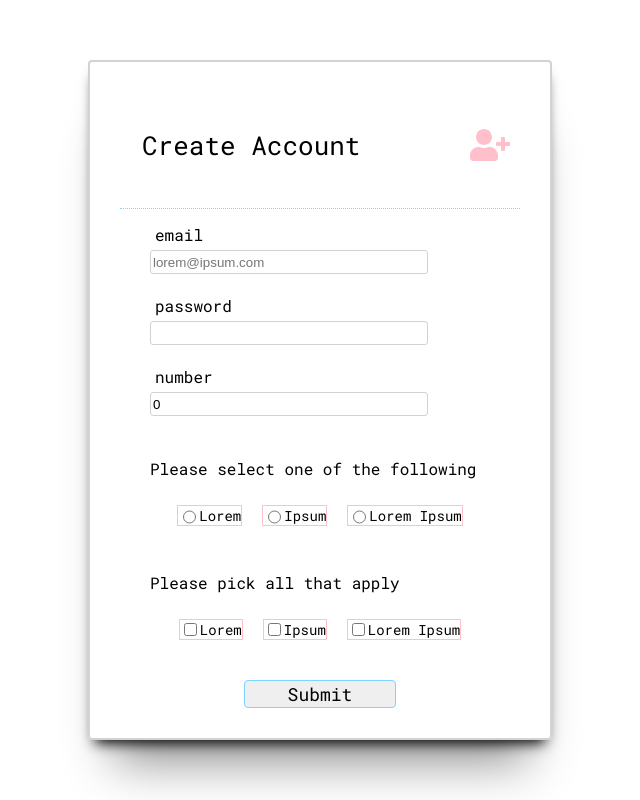
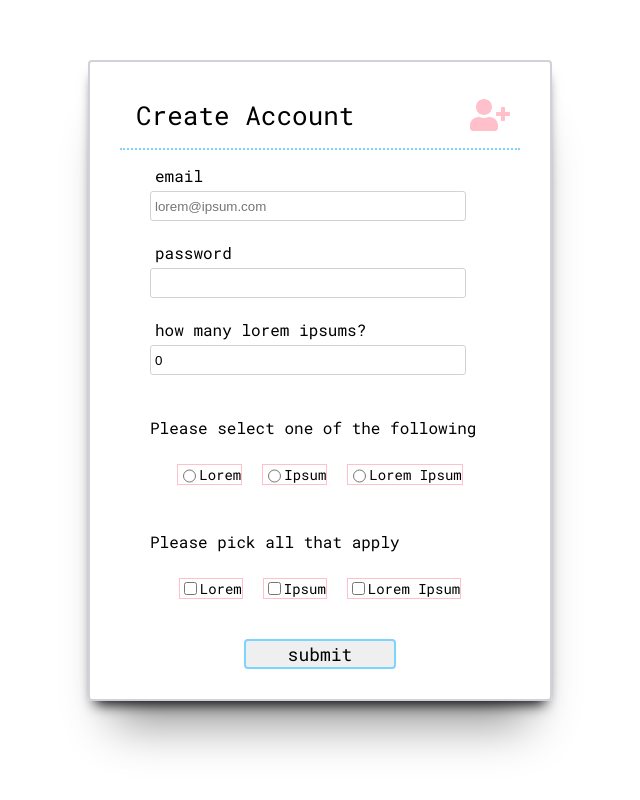
Before and after one commit to haggisbreakfast/Form-Assignment, a React (Create React App) app: page / in a window 1280 px wide. Shown: the whole page, without its empty margins (320-960 px from the left). Built offline with nearby package versions, Linux system fonts and the light colour scheme.

Commit message:
adds custom error messages for validation

```diff
--- a/src/App.js
+++ b/src/App.js
@@ -45,14 +45,15 @@ const HeaderContainer = styled.div`
   display: flex;
   align-items: center;
   justify-content: space-between;
-  border-bottom: 1px dotted #7cd5ff;
-  padding: 0px 10px;
+  border-bottom: 2px dotted #7cd5ff;
+
+  padding: 10px;
 
   /* background: linear-gradient(#bfeaff 0%, #7cd5ff 100%); */
 `;
 
 const Header = styled.p`
-  padding: 40px 10px 40px 6px;
+  /* padding: 20px 10px 40px 6px; */
   font-size: 26px;
   margin: 6px;
 `;
@@ -66,7 +67,7 @@ const StyledForm = styled(Form)`
 const FieldContainer = styled.div`
   display: flex;
   flex-direction: column;
-  margin: 0px;
+  /* margin: 0px; */
   align-items: flex-start;
   padding: 0px 20px;
 `;
@@ -77,24 +78,19 @@ const FieldLabel = styled.label`
   /* margin: 20px; */
 `;
 
-const Fields = styled.div`
-  display: flex;
-  flex-direction: column;
-
-  /* padding: 40px 0px; */
-`;
-
 const StyledInput = styled.input`
   border-radius: 3px;
   border: 1px solid #cfd3d7;
-  width: 80%;
+  width: 90%;
   height: 20px;
+  padding: 4px;
 `;
 
 const Error = styled.span`
-  color: #7cd5ff;
   font-size: 12px;
   min-height: 16px;
+  color: #3f7fbf;
+  /* color: #6196cb; */
 `;
 
 const ButtonContainer = styled.div`
@@ -105,7 +101,7 @@ const ButtonContainer = styled.div`
 `;
 
 const SubmitButton = styled.button`
-  border: 1px solid #7cd5ff;
+  border: 2px solid #7cd5ff;
   font-family: 'Roboto Mono', monospace;
   /* font-family: 'Kalam', cursive; */
   border-radius: 4px;
@@ -137,20 +133,20 @@ class App extends Component {
               }}
               validationSchema={object().shape({
                 email: string()
-                  .email('please enter a valid email')
-                  .required('please enter an email'),
+                  .email('uh-oh this is not a valid email!')
+                  .required('looks like you forgot your email!'),
                 password: string()
-                  .min(6)
-                  .max(20)
-                  .required('please enter a password'),
+                  .min(6, 'make sure your password has 6+ characters!')
+                  .max(20, 'this is a little long! 20 or less please!')
+                  .required('whoa there you need a password!'),
                 number: number()
-                  .min(1)
+                  .min(1, 'whoops this has to be more than 1')
                   .max(100)
                   .required('please enter a number'),
               })}
               render={() => (
                 <StyledForm>
-                  <Fields>
+                  {/* <Fields> */}
                   <Field
                     name="email"
                     render={({ field, form }) => (
@@ -197,13 +193,9 @@ class App extends Component {
                     name="number"
                     render={({ field, form }) => (
                       <FieldContainer>
-                          <FieldLabel>number</FieldLabel>
+                        <FieldLabel>how many lorem ipsums?</FieldLabel>
 
-                          <StyledInput
-                            type="number"
-                            {...field}
-                            placeholder=""
-                          />
+                        <StyledInput type="number" {...field} placeholder="" />
 
                         <Error>
                           {form.touched.number &&
@@ -213,11 +205,11 @@ class App extends Component {
                       </FieldContainer>
                     )}
                   />
-                  </Fields>
+                  {/* </Fields> */}
                   <RadioButtons />
                   <CheckboxButtons />
                   <ButtonContainer>
-                    <SubmitButton type="submit"> Submit</SubmitButton>
+                    <SubmitButton type="submit"> submit</SubmitButton>
                   </ButtonContainer>
                 </StyledForm>
               )}
```
Lines whose indentation alone changed are shown as unchanged.
